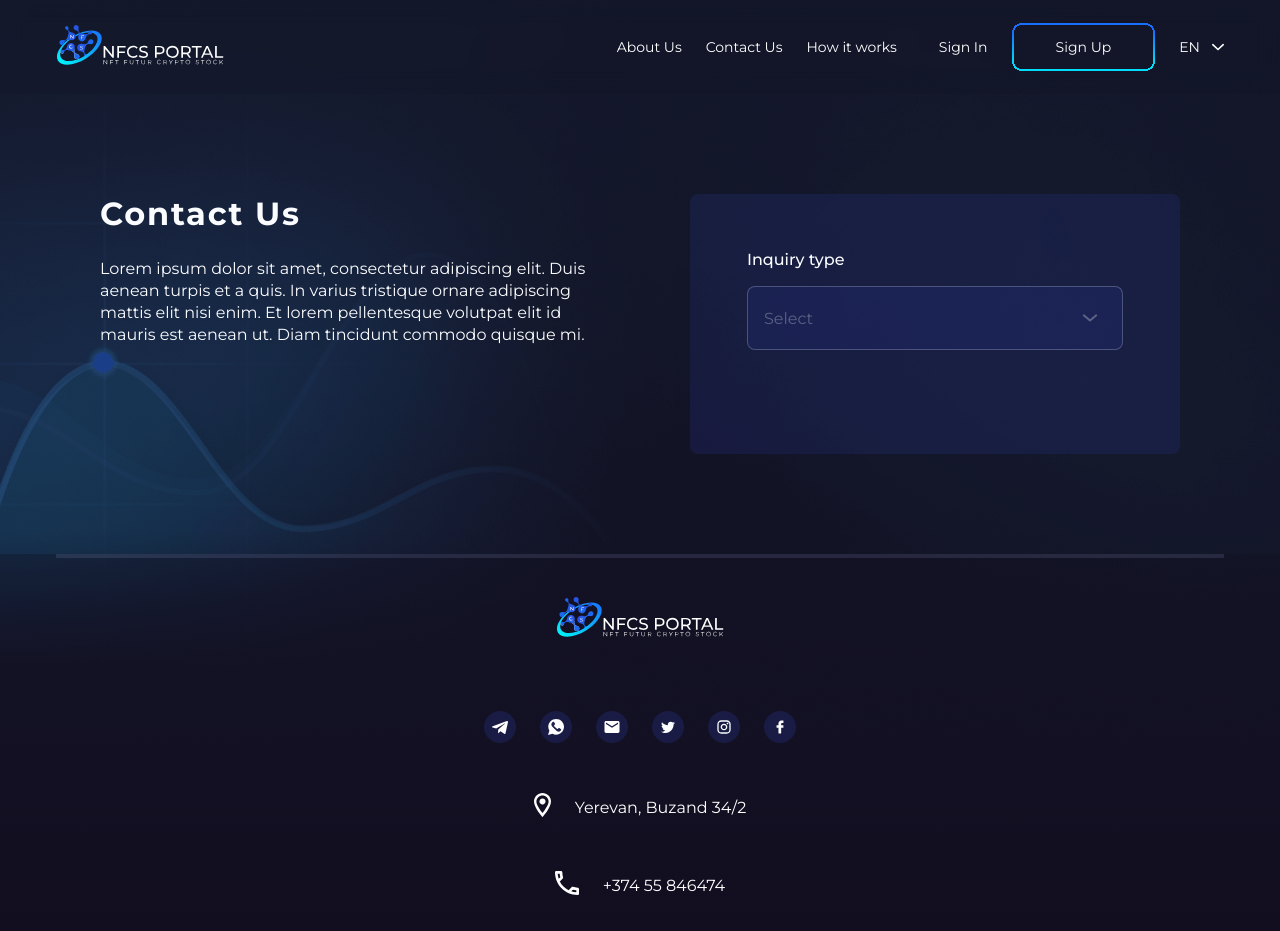
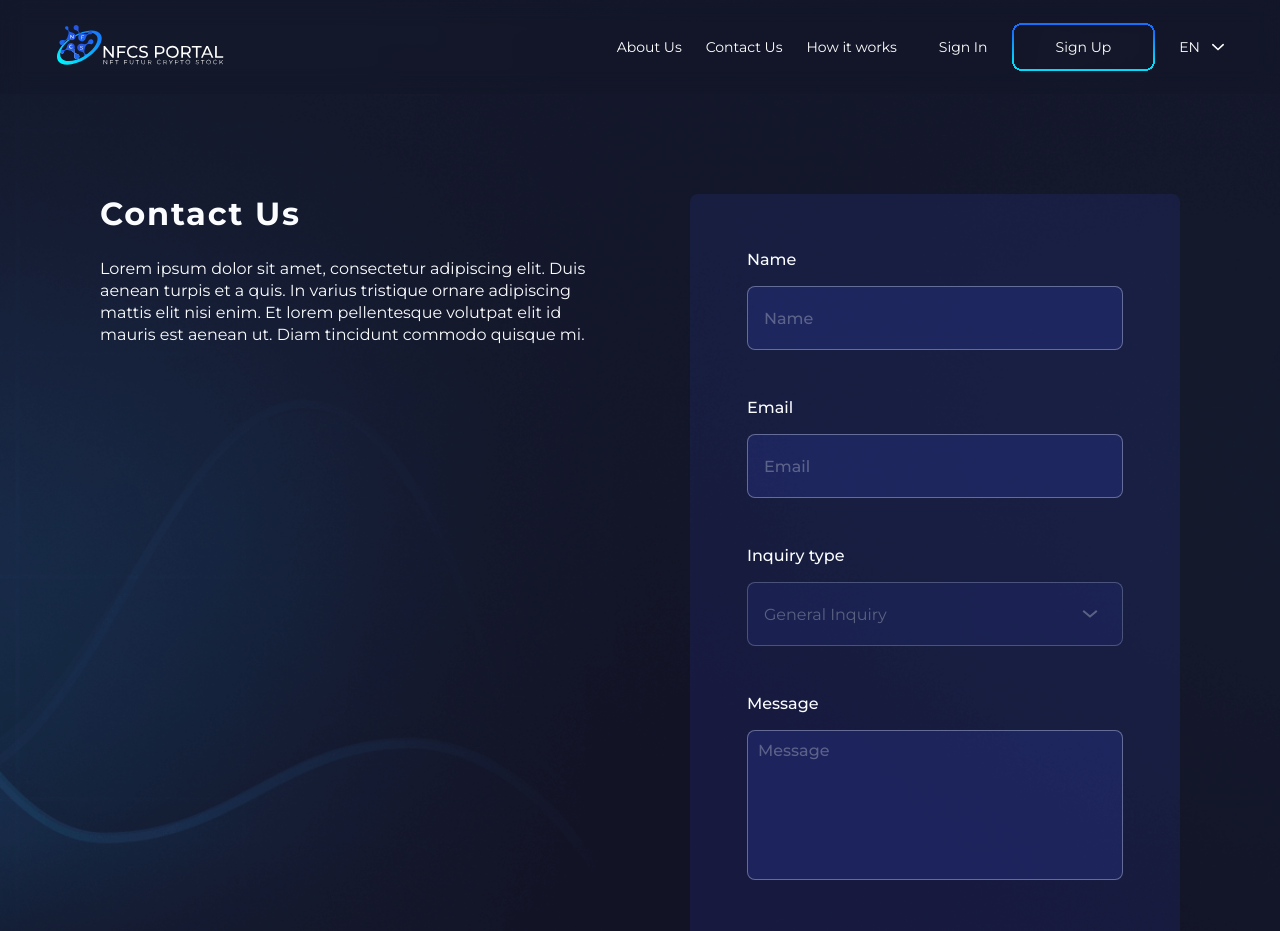
Before and after one commit to nfcsportal/nfcs-front, a React (Create React App) app: page /contact in a window 1280 px wide. Shown: the top 931 px of the page. Built offline with nearby package versions, Linux system fonts and the light colour scheme.

Commit message:
Feat/contact us (#60)
* Feat: contact us, dropdown

* feat: bkg

```diff
--- a/src/App.tsx
+++ b/src/App.tsx
@@ -9,7 +9,6 @@ import { getCurrentLocale } from './Store/Selectors/main';
 
 const App: React.FC = () => {
   const currentLocale = useSelector(getCurrentLocale);
-
   return (
     <div>
       <IntlProvider locale={currentLocale} messages={LOCALES[currentLocale]}>
--- a/src/Assets/Locales/en.json
+++ b/src/Assets/Locales/en.json
@@ -34,6 +34,7 @@
     "validation.scheme.signin.pass.length": "Password should be of minimum 8 characters length",
     "validation.scheme.signin.pass.requiere": "Password is required",
     "validation.scheme.signin.pass.mustmuch": "Passwords must match",
+    "validation.scheme.contactus.email.requiere": "Email is required",
     "signin.header": "Sign In",
     "signin.forgot": "Forgot Password?",
     "signin.donthaveaccount": "Don’t have an account?",
@@ -73,7 +74,14 @@
     "modals.success.forgotPassword.title": "Email sent",
     "modals.success.forgotPassword.subTitle": "Please check email and reset your password",
     "modals.success.forgotPassword.button": "OK",
-    "dropdown.label": "Inquiry type",
+    "contactus.dropdown.label": "Inquiry type",
+    "contactus.dropdown.generalInquiry": "General Inquiry",
+    "contactus.dropdown.salesInquiry": "Sales Inquiry",
+    "contactus.dropdown.techIssue": "Technical Issue",
+    "contactus.name": "Name",
+    "contactus.email": "Email",
+    "contactus.message": "Message",
+    "contactus.submit": "Submit",
     "modals.error.title": "Something went wrong",
     "modals.error.button": "Ok",
     "modals.error.tryLater": "Please try again later",
--- a/src/Features/atoms/Dropdown/Dropdown.tsx
+++ b/src/Features/atoms/Dropdown/Dropdown.tsx
@@ -1,33 +1,78 @@
-import React, { useState } from 'react';
+/* eslint-disable no-unused-vars */
+import React, { useMemo, useState } from 'react';
 
+import { useOutsideDetect } from '../../../Hooks/useOutsideDetect';
 import Typography from '../Typography';
 import styles from './dropdown.module.scss';
 
+type TOptions = {
+  id: string;
+  value: string;
+};
+
 interface IDropdown {
+  name: string;
   label: string;
+  options: { id: string; value: string }[];
+  value: string;
+  defaultValue?: string;
+  onClick: (current: string) => void;
+  onChange: (current: string, value: string) => void;
 }
 
-const Dropdown: React.FC<IDropdown> = ({ label }) => {
+const Dropdown: React.FC<IDropdown> = ({
+  onClick,
+  onChange,
+  name,
+  label,
+  options,
+  value,
+  defaultValue,
+}) => {
   const [open, setOpen] = useState(false);
-  console.log(setOpen);
 
+  const ref = useOutsideDetect(setOpen);
+
+  const handleClick = () => {
+    onClick(name);
+    setOpen(!open);
+  };
+
+  const handleSetValue = (curr: string) => {
+    if (curr === value) {
+      onChange(name, '');
+    } else {
+      onChange(name, curr);
+    }
+  };
+
+  const currentValue = useMemo(() => {
+    const filteredValue: TOptions | undefined = options.find((el: TOptions) => el.value === value);
+    return filteredValue && filteredValue.id;
+  }, [value]);
   return (
-    <div className={`${styles.formItem} ${styles.selectItem}`}>
-      <Typography
-        className={styles.spanText}
-        component="span"
-        id={label}
-        onClick={() => setOpen(!open)}
-      />
-      <ul className={styles.selectParent} onClick={() => setOpen(!open)}>
+    <div ref={ref} className={`${styles.formItem} ${styles.selectItem}`}>
+      <Typography className={styles.spanText} component="span" id={label} onClick={handleClick} />
+      <ul className={styles.selectParent} onClick={handleClick}>
         <li className={`${styles.selectItem} ${open && styles.selectedItemVisible}`}>
-          {/* <li className={`${styles.selectItem} ${styles.active}`}> */}
-          <p>Select</p>
+          {defaultValue && !value ? (
+            <Typography component="p" id={defaultValue} />
+          ) : (
+            <Typography component="p" id={currentValue} />
+          )}
           {open && (
             <ul className={`${styles.selectList} ${open && styles.selectListVisible}`}>
-              <li className={styles.selectOption}>1</li>
-              <li className={styles.selectOption}>2</li>
-              <li className={styles.selectOption}>3</li>
+              {options.map((curr: TOptions) => {
+                return (
+                  <Typography
+                    onClick={() => handleSetValue(curr.value)}
+                    component="li"
+                    className={`${styles.selectOption} ${value === curr.value && styles.activeLi}`}
+                    key={curr.id}
+                    id={curr.id}
+                  />
+                );
+              })}
             </ul>
           )}
         </li>
--- a/src/Features/atoms/Dropdown/dropdown.module.scss
+++ b/src/Features/atoms/Dropdown/dropdown.module.scss
@@ -71,6 +71,11 @@
                 }
             }
         }
+        .activeLi {
+            background: rgba(41, 52, 139, 0.32);
+            border-radius: 8px;
+            color: $white;
+        }
         .selectListVisible {
             border-radius: 8px;
             top: calc(100% + 7px);
@@ -78,6 +83,7 @@
             opacity: 1;
         }
         &.active {
+            background-color: red;
             border-radius: 8px;
             &::after {
                 transform: translateY(-50%) rotate(180deg);
--- a/src/Features/atoms/Input/Input.tsx
+++ b/src/Features/atoms/Input/Input.tsx
@@ -14,7 +14,7 @@ type isTruthyEqual = {
 };
 
 interface IInputProps {
-  type: 'text' | 'password';
+  type?: 'text' | 'password';
   isPassInput?: boolean;
   htmlFor: string;
   label: string;
@@ -23,12 +23,14 @@ interface IInputProps {
   name: string;
   onClick: (current: string) => void;
   onFocus: (current: string) => void;
-  onChange: (e: React.ChangeEvent<HTMLInputElement>) => void;
+  onChange: (e: React.ChangeEvent<HTMLInputElement | HTMLTextAreaElement>) => void;
   error?: any;
   passShowMode?: boolean;
   setPassShowMode?: (arg: boolean) => void;
   repeatMode?: boolean;
   isTruthyEqual?: isTruthyEqual;
+  textarea?: boolean;
+  style?: React.CSSProperties;
 }
 
 const Input: React.FC<IInputProps> = ({
@@ -47,16 +49,30 @@ const Input: React.FC<IInputProps> = ({
   repeatMode = false,
   isTruthyEqual,
   onFocus,
+  textarea,
+  style,
 }) => {
   const intl = useIntl();
-
   return (
     <>
       {!isPassInput ? (
         <div onClick={() => onClick(name)} className={styles.formItem}>
           <Typography className={styles.label} component="label" htmlFor={htmlFor} id={label} />
+          {textarea ? (
+            <textarea
+              name={name}
+              style={style}
+              onFocus={() => onFocus(name)}
+              className={`${styles.input} ${styles.textarea}`}
+              id={htmlFor}
+              onChange={onChange}
+              value={value}
+              placeholder={intl.formatMessage({ id: placeHolder })}
+            />
+          ) : (
             <input
               name={name}
+              style={style}
               onFocus={() => onFocus(name)}
               className={styles.input}
               type={type}
@@ -65,6 +81,7 @@ const Input: React.FC<IInputProps> = ({
               value={value}
               placeholder={intl.formatMessage({ id: placeHolder })}
             />
+          )}
           {error && <Typography component="p" className={styles.errorMessage} id={error} />}
         </div>
       ) : (
@@ -73,6 +90,7 @@ const Input: React.FC<IInputProps> = ({
           <div className={styles.addonInput}>
             <input
               className={styles.input}
+              style={style}
               onFocus={() => onFocus(name)}
               type={passShowMode ? 'text' : 'password'}
               id={htmlFor}
--- a/src/Features/atoms/Input/input.module.scss
+++ b/src/Features/atoms/Input/input.module.scss
@@ -42,8 +42,34 @@
     }
     &:focus {
         border-color: $blue;
+        outline: none !important;
     }
 }
+.textarea{
+    padding: 10px;
+    padding-right: 5px;
+    resize: none;
+    &::-webkit-scrollbar {
+        width: 6px;
+        border-radius: 10px;
+        @media all and (max-width: $tablet) {
+            width: 3px;
+        }
+    }
+    &::-webkit-scrollbar-track {
+        border-radius: 10px;
+        background: linear-gradient(
+            229.09deg,
+            rgba(173, 179, 189, 0.24) 3.76%,
+            rgba(104, 115, 117, 0.24) 115.42%
+        );
+    }
+    &::-webkit-scrollbar-thumb {
+        background: linear-gradient(229.09deg, #1875fc 3.76%, #00ddfb 115.42%);
+        border-radius: 10px;
+    }
+}
+
 .addonInput {
     position: relative;
     button {
--- a/src/Features/views/Contact/Contact.tsx
+++ b/src/Features/views/Contact/Contact.tsx
@@ -1,12 +1,58 @@
-import React from 'react';
+import { useFormik } from 'formik';
+import React, { useMemo } from 'react';
 
+import { constactUsValidationScheme } from '../../../Utils/validations';
+import Button from '../../atoms/Button';
 import Dropdown from '../../atoms/Dropdown';
+import Input from '../../atoms/Input';
 import Footer from '../../moleculs/Footer';
 import Header from '../../moleculs/Header';
 import MainContent from '../../organisms/MainContent';
 import styles from './Contact.module.scss';
 
+type TContactUs = {
+  inquiry: string;
+  name: string;
+  email: string;
+  message: string;
+};
+
+const CONTACT_US_INTIAL = {
+  inquiry: '',
+  name: '',
+  email: '',
+  message: '',
+};
+const INQUIRY_OPTIONS = [
+  {
+    id: 'contactus.dropdown.generalInquiry',
+    value: 'General Inquiry',
+  },
+  {
+    id: 'contactus.dropdown.salesInquiry',
+    value: 'Sales Inquiry',
+  },
+  {
+    id: 'contactus.dropdown.techIssue',
+    value: 'Technical Issue',
+  },
+];
+
 const Contact = () => {
+  const formik = useFormik({
+    initialValues: {
+      ...CONTACT_US_INTIAL,
+    },
+    validationSchema: constactUsValidationScheme,
+    onSubmit: (values: TContactUs) => {
+      console.log(values);
+    },
+  });
+
+  const canSubmit = useMemo(() => {
+    return !formik.errors.email && formik.values.email !== '';
+  }, [formik.errors, formik.values]);
+
   return (
     <div className={`${styles.contactPage} page contact-page`}>
       <Header />
@@ -27,8 +73,51 @@ const Contact = () => {
               </div>
               <div className={`${styles.col_right} col_item`}>
                 <div className={styles.contactPageForm}>
-                  <form action="">
-                    <Dropdown label="dropdown.label" />
+                  <form onSubmit={formik.handleSubmit}>
+                    <Input
+                      htmlFor="name"
+                      type="text"
+                      name="name"
+                      placeHolder="contactus.name"
+                      label="contactus.name"
+                      onClick={formik.setFieldTouched}
+                      onFocus={formik.setFieldTouched}
+                      onChange={formik.handleChange}
+                      value={formik.values.name}
+                    />
+                    <Input
+                      htmlFor="email"
+                      type="text"
+                      name="email"
+                      placeHolder="contactus.email"
+                      label="contactus.email"
+                      onClick={formik.setFieldTouched}
+                      onFocus={formik.setFieldTouched}
+                      onChange={formik.handleChange}
+                      value={formik.values.email}
+                    />
+                    <Dropdown
+                      name="inquiry"
+                      label="contactus.dropdown.label"
+                      options={INQUIRY_OPTIONS}
+                      value={formik.values.inquiry}
+                      defaultValue="contactus.dropdown.generalInquiry"
+                      onClick={formik.setFieldTouched}
+                      onChange={formik.setFieldValue}
+                    />
+                    <Input
+                      htmlFor="message"
+                      name="message"
+                      placeHolder="contactus.message"
+                      textarea
+                      label="contactus.message"
+                      onClick={formik.setFieldTouched}
+                      onFocus={formik.setFieldTouched}
+                      onChange={formik.handleChange}
+                      value={formik.values.message}
+                      style={{ height: '150px' }}
+                    />
+                    <Button submit disabeled={!canSubmit} type="primary" id="contactus.submit" />
                   </form>
                 </div>
               </div>
--- a/src/Features/views/HomePage/HomePage.tsx
+++ b/src/Features/views/HomePage/HomePage.tsx
@@ -1,7 +1,7 @@
 import React from 'react';
 import useMediaQuery from 'react-use-media-query-hook';
 
-import bgDesktop from '../../../Assets/images/full-bg-progressive.jpeg';
+import bgDesktop from '../../../../src/Assets/images/full-bg-progressive.jpeg';
 import bgMobile from '../../../Assets/images/fulll-bg-mobile-progressive.jpeg';
 import Portal from '../../../Components/Dumb/Portal';
 import { SCREENS } from '../../../Constants/ScreenResolutions';
@@ -21,7 +21,7 @@ const HomePage: React.FC = () => {
     <div
       className="page mainPage"
       style={{
-        backgroundImage: `${isTablet ? `url(${bgMobile})` : `url(${bgDesktop})`}`,
+        background: `${isTablet ? `url(${bgMobile})` : `url(${bgDesktop})`}`,
       }}
     >
       <Header />
--- /dev/null
+++ b/src/Hooks/useOutsideDetect.ts
@@ -0,0 +1,27 @@
+/* eslint-disable no-unused-vars */
+import { useEffect, useRef } from 'react';
+
+export const useOutsideDetect = (
+  setterFunction?: (argument: boolean) => void,
+  disabled?: boolean
+) => {
+  const ref = useRef<HTMLDivElement>(null);
+  useEffect(() => {
+    const handleClickOutside = (event: Event) => {
+      if (
+        !disabled &&
+        ref.current &&
+        !ref.current.contains(event.target as Node) &&
+        setterFunction
+      ) {
+        setterFunction(false);
+      }
+    };
+    document.addEventListener('click', handleClickOutside, true);
+    return () => {
+      document.removeEventListener('click', handleClickOutside, true);
+    };
+  }, [setterFunction, disabled]);
+
+  return ref;
+};
--- a/src/Utils/validations.ts
+++ b/src/Utils/validations.ts
@@ -53,3 +53,10 @@ export const changePasswordValidationScheme = yup.object({
     .min(8, 'validation.scheme.signin.pass.length')
     .required('validation.scheme.signin.pass.requiere'),
 });
+
+export const constactUsValidationScheme = yup.object({
+  email: yup
+    .string()
+    .email('validation.scheme.signin.email.invalid')
+    .required('validation.scheme.signin.email.requiere'),
+});
```
Also changed, not shown: src/routes.tsx (+11 -12 lines). Lines whose indentation alone changed are shown as unchanged.
